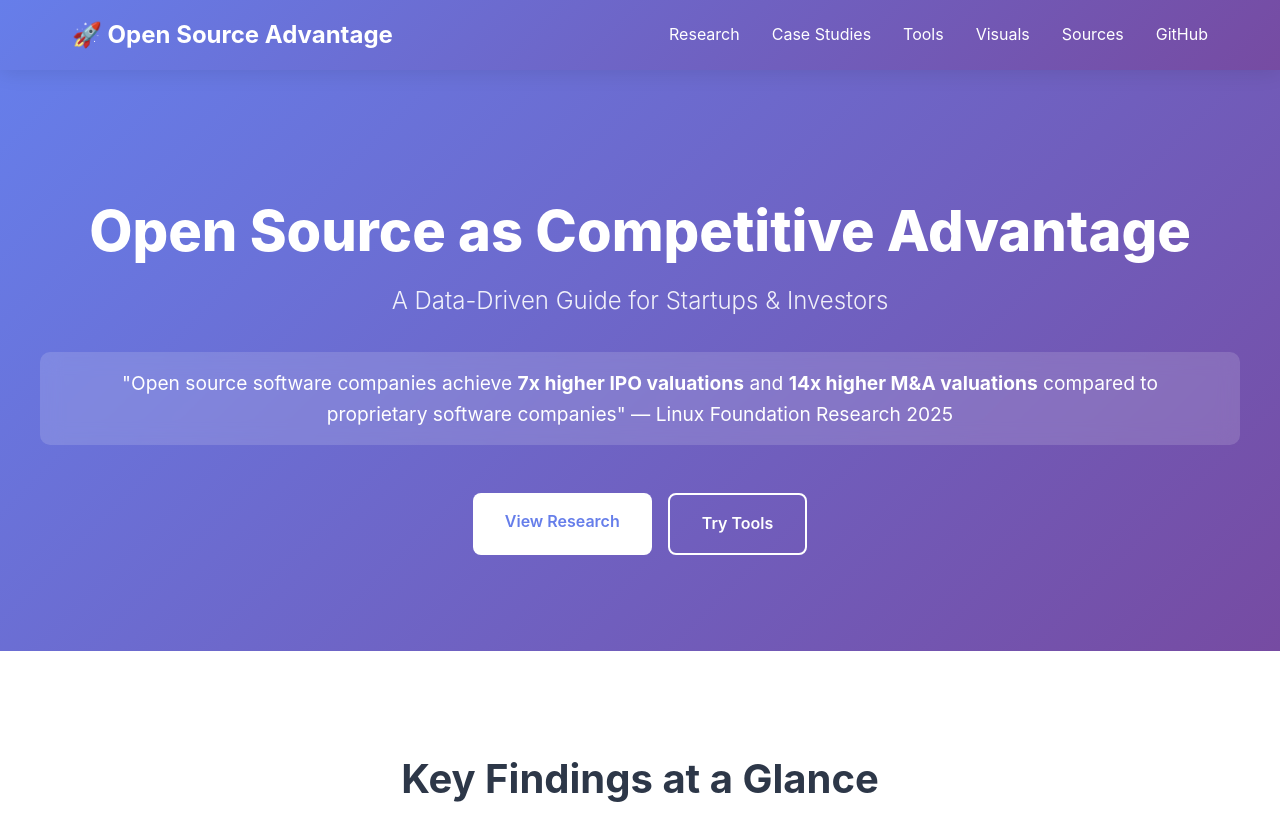
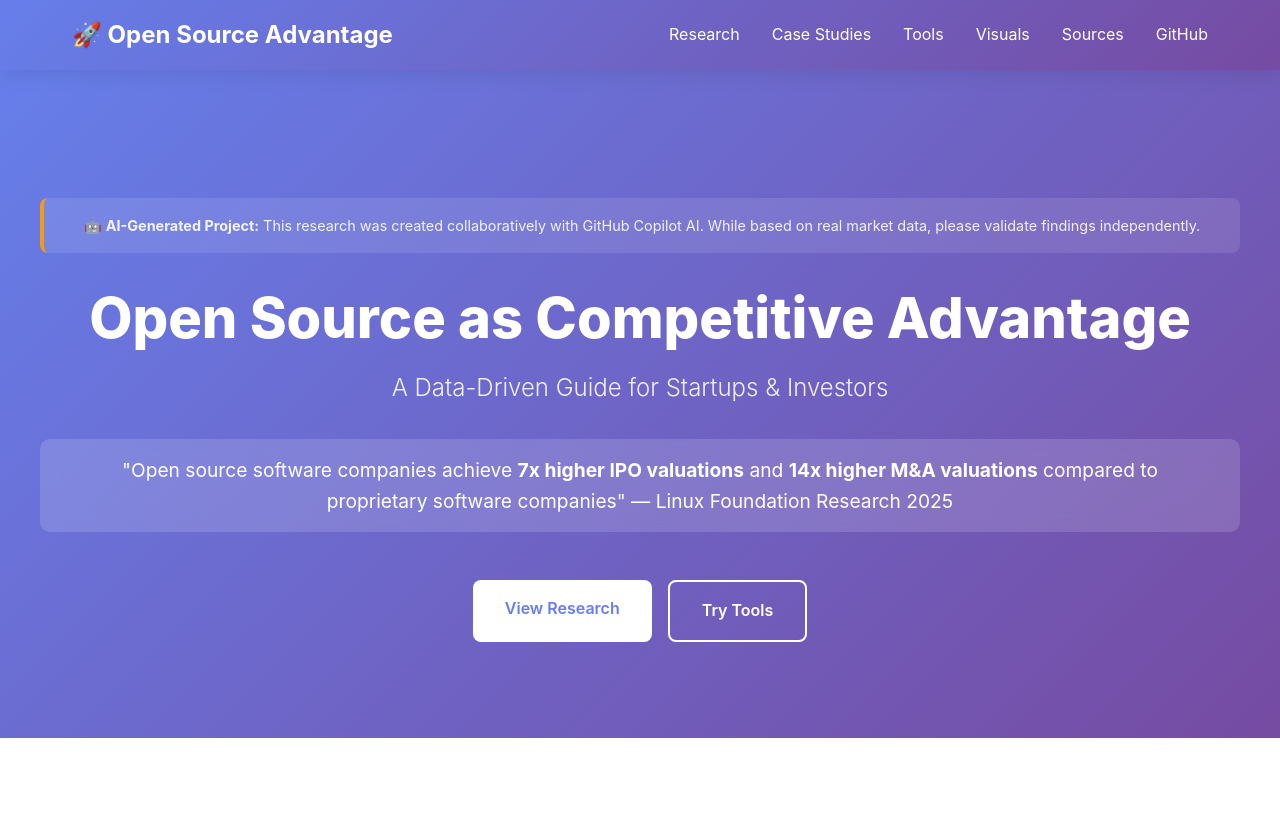
Before and after one commit to NickScherbakov/opensource-zero-to-hero, a plain HTML site: page index.html in a window 1280 px wide. Shown: the top 814 px of the page. Drawn offline with Linux system fonts and the light colour scheme.

Commit message:
🔧 FIX: Critical README repairs + AI disclaimers
✅ Fixed README structure issues:
- Repaired corrupted header and title
- Removed duplicate navigation tables
- Cleaned up formatting disasters
- Restored proper markdown structure

✅ Added AI transparency:
- Prominent AI disclaimer on website homepage
- Maintains ethical transparency standards

Ready for next phase: hero landing page creation! 🚀

```diff
--- a/index.html
+++ b/index.html
@@ -436,6 +436,14 @@
     <!-- Hero Section -->
     <section class="hero">
         <div class="container">
+            <!-- AI Disclaimer -->
+            <div style="background: rgba(255,255,255,0.1); padding: 1rem; border-radius: 8px; margin-bottom: 2rem; border-left: 4px solid #f39c12;">
+                <p style="margin: 0; font-size: 0.9rem; color: rgba(255,255,255,0.9);">
+                    🤖 <strong>AI-Generated Project:</strong> This research was created collaboratively with GitHub Copilot AI.
+                    While based on real market data, please validate findings independently.
+                </p>
+            </div>
+
             <h1 class="animate-fade-in-up">Open Source as Competitive Advantage</h1>
             <p class="subtitle animate-fade-in-up">A Data-Driven Guide for Startups & Investors</p>
             <div class="lead-stat animate-fade-in-up">
```
Also changed, not shown: 1 other file.
